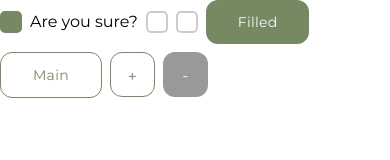
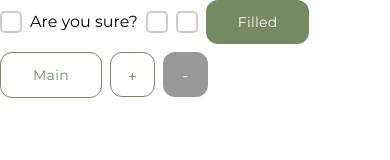
Before and after one commit to D4n1el13and37/e-commerce-app, a React (Vite) app: page / in a window 390 px wide. Shown: the top 160 px of the page. Built offline with nearby package versions, Linux system fonts and the light colour scheme.

Commit message:
fix: update component to FC, add media query

```diff
--- a/src/components/ui/checkbox/Checkbox.module.scss
+++ b/src/components/ui/checkbox/Checkbox.module.scss
@@ -32,7 +32,7 @@
     }
 
     &:disabled {
-      border: 2px solid var(--schemes-outline-50, rgba(152, 153, 152, 0.5));
+      border: 2px solid var(--grey-color, #989998);
       cursor: default;
     }
   }
--- a/src/components/ui/checkbox/Checkbox.tsx
+++ b/src/components/ui/checkbox/Checkbox.tsx
@@ -3,13 +3,10 @@ import classes from './Checkbox.module.scss';
 
 interface CheckboxProps extends InputHTMLAttributes<HTMLInputElement> {
   label?: string;
-  isDisabled?: boolean;
-  isChecked?: boolean;
-  isRequred?: boolean;
 }
 
-const Checkbox: React.FC<CheckboxProps> = ({ ...props }) => {
-  const [isChecked, setIsChecked] = useState(!!props.isChecked);
+const Checkbox: React.FC<CheckboxProps> = ({ label, ...props }) => {
+  const [isChecked, setIsChecked] = useState(!!props.checked);
   function handleChange() {
     setIsChecked(!isChecked);
   }
@@ -24,12 +21,9 @@ const Checkbox: React.FC<CheckboxProps> = ({ ...props }) => {
           className={`${classes.input}`}
           type="checkbox"
           data-testid="checkbox"
-          checked={isChecked}
           onChange={handleChange}
-          required={!!props.isRequred}
-          disabled={!!props.isDisabled}
         ></input>
-        {props.label && <span>{props.label}</span>}
+        {label && <span>{label}</span>}
       </label>
     </>
   );
```
